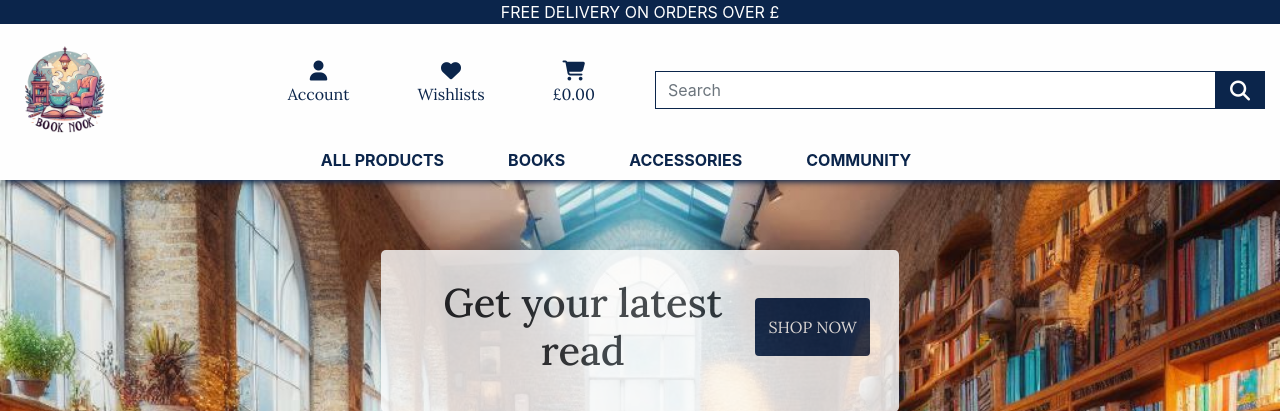
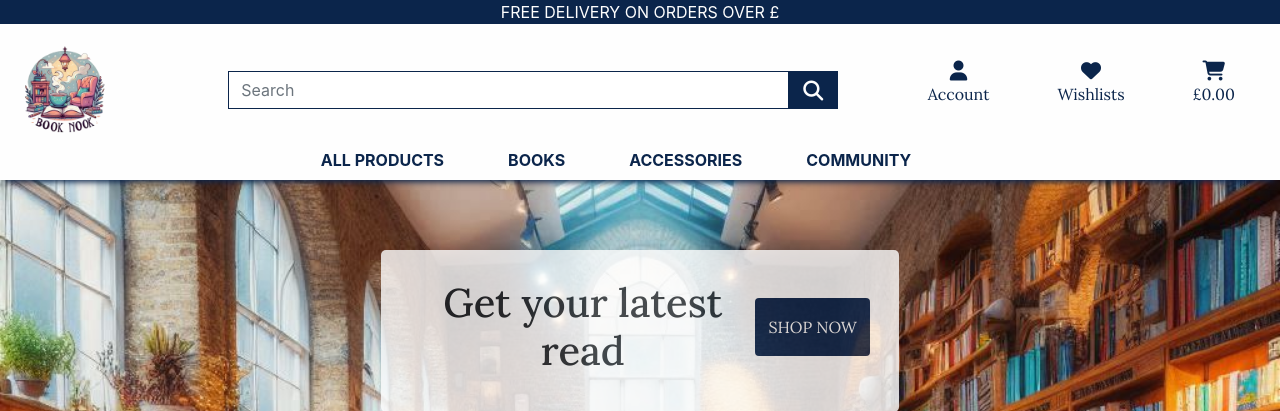
Before and after one commit to bpstephanie/booknook, a Django app: page / in a window 1280 px wide. Shown: the top 411 px of the page. Run offline with Django 3.2, Linux system fonts and the light colour scheme; parts of the project's set-up code (start-up, migrations or seed data) failed here and were passed over; some libraries are stand-ins or nearby versions.

Commit message:
Fixed order and spacing in header

```diff
--- a/static/css/base.css
+++ b/static/css/base.css
@@ -428,6 +428,10 @@ a {
     .search-bar-wrapper {
        display: none;
     }
+
+    .base-icons {
+        display: none;
+    }
 }
 
 @media (max-width: 768px) {
--- a/templates/base.html
+++ b/templates/base.html
@@ -50,7 +50,7 @@
         </div>
       </div>
       <div>
-        <div class="row pt-3 bg-cream align-items-center">
+        <div class="row pt-3 bg-cream align-items-center order-1">
           <div class="col-6 col-lg-2 text-center text-lg-start d-flex justify-content-between jalign-items-center">
             <div class="d-flex align-items-center my-3 my-sm-0">
               <a href="{% url 'home' %}">
@@ -64,7 +64,7 @@
                 </div>
               </div>
               {% include 'includes/left-menu.html' %}
-          <div class="col-lg-6 order-lg-2 text-center search-bar-wrapper">
+          <div class="col-lg-6 order-2 text-center search-bar-wrapper">
             <form method="GET" action="{% url 'products' %}">
               <div class="input-group w-100">
                 <input class="form-control border-navy rounded-0" type="search" placeholder="Search" aria-label="Search the products in the store" name="q">
@@ -79,9 +79,9 @@
             </form>
           </div>
 
-          <div class="col-lg-4 d-flex gap-5 align-items-center justify-content-center justify-content-sm-end">
+          <div class="col-6 col-lg-4 d-flex gap-5 align-items-center justify-content-center justify-content-sm-end order-3">
             <ul class="d-flex justify-content-end list-unstyled m-0 icon-list">
-              <li class="list-inline-item dropdown">
+              <li class="list-inline-item dropdown base-icons">
                 <a class="text-navy nav-link" href="" id="account-options" data-toggle="dropdown" aria-haspopup="true" aria-expanded="false">
                   <div class="text-center">
                     <div>
@@ -105,7 +105,7 @@
                   {% endif %}
                 </div>
               </li>
-              <li class="list-inline-item dropdown">
+              <li class="list-inline-item dropdown base-icons">
                 <a class="text-navy nav-link" href="#" id="wishlist-dropdown" data-toggle="dropdown" aria-haspopup="true" aria-expanded="false">
                   <div class="text-center">
                     <div>
--- a/templates/includes/left-menu.html
+++ b/templates/includes/left-menu.html
@@ -32,7 +32,7 @@
           <li class="list-inline-item dropdown">
             <a class="text-navy nav-link" href="" id="account-options" data-toggle="dropdown" aria-haspopup="true" aria-expanded="false">
               <div class="text-center">
-                <div>
+                <div class="d-flex flex-row">
                   <i class="fa-solid fa-user fa-lg" aria-label="My account"></i>
                   <p class="lora">Account</p>
                 </div>
@@ -53,10 +53,11 @@
               {% endif %}
             </div>
           </li>
+          <div class="dropdown-divider"></div>
           <li class="list-inline-item dropdown">
             <a class="text-navy nav-link" href="#" id="wishlist-dropdown" data-toggle="dropdown" aria-haspopup="true" aria-expanded="false">
               <div class="text-center">
-                <div>
+                <div class="d-flex flex-row">
                   <i class="fa-solid fa-heart fa-lg" aria-label="Wishlist"></i>
                   <p class="lora">Wishlists</p>
                 </div>
@@ -79,12 +80,15 @@
               {% endif %}
             </div>
           </li>
+          <div class="dropdown-divider"></div>
           <li class="nav-item">
             <a href="{% url 'products' %}" class="nav-link text-navy d-flex">All Products</a>
           </li>
+          <div class="dropdown-divider"></div>
           <li class="nav-item">
             <a href="{% url 'all_genres' %}" class="nav-link text-navy d-flex">All Genres</a>
           </li>
+          <div class="dropdown-divider"></div>
           <li class="nav-item">
             <a href="{% url 'all_genres' %}" class="nav-link text-navy d-flex">Accessory Categories</a>
           </li>
```
